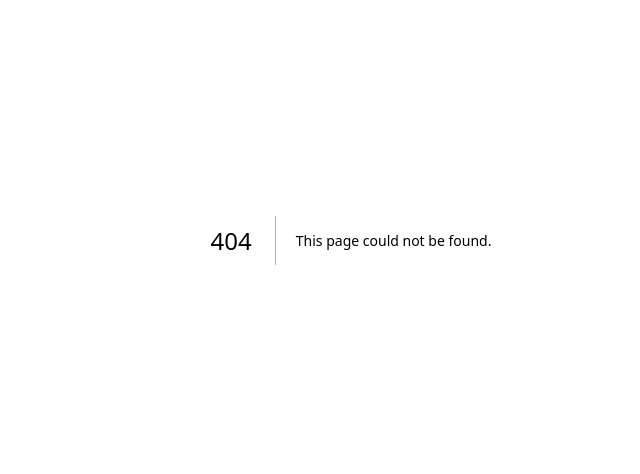
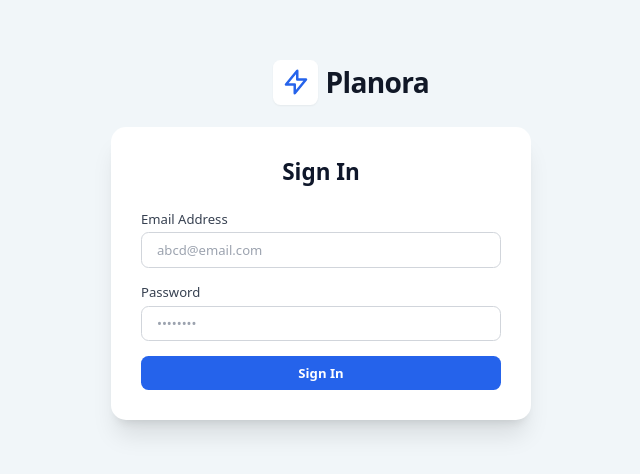
Before and after one commit to axzellinnovations/project_management_app, a Next.js app in the folder frontend/web/: page /login in a window 1280 px wide. Before the commit this address had no page. Shown: the part 160-634 px from the top of the page, without its empty margins (289-929 px from the left). Built offline with nearby package versions, Linux system fonts and the light colour scheme.

Commit message:
Basic Sign in page created

```diff
--- /dev/null
+++ b/frontend/web/app/(auth)/layout.tsx
@@ -0,0 +1,31 @@
+'use client';
+
+import Link from "next/link";
+
+export default function AuthLayout({
+  children,
+}: {
+  children: React.ReactNode;
+}) {
+  return (
+    <div className="flex min-h-screen flex-col items-center justify-center bg-[#F1F6F9] py-12 sm:px-6 lg:px-8">
+      {/* Shared Logo Header */}
+      <div className="sm:mx-auto sm:w-full sm:max-w-md mb-6">
+        <Link href="/" className="flex items-center justify-center gap-2">
+          {/* Simple Logo Icon */}
+          <div className="bg-white p-2 rounded-lg shadow-sm text-blue-600">
+            <svg className="w-8 h-8" fill="none" viewBox="0 0 24 24" stroke="currentColor">
+              <path strokeLinecap="round" strokeLinejoin="round" strokeWidth="2" d="M13 10V3L4 14h7v7l9-11h-7z" />
+            </svg>
+          </div>
+          <span className="text-3xl font-bold text-gray-900 tracking-tight">Planora</span>
+        </Link>
+      </div>
+
+      {/* The Page Content (Login/Register) goes here */}
+      <div className="w-full sm:max-w-[480px]">
+        {children}
+      </div>
+    </div>
+  );
+}
--- /dev/null
+++ b/frontend/web/app/(auth)/login/page.tsx
@@ -0,0 +1,66 @@
+'use client';
+
+import { useState } from 'react';
+
+export default function LoginPage() {
+
+    const [email, setEmail] = useState('');
+    const [password, setPassword] = useState('');
+    const [isLoading, setIsLoading] = useState(false);
+
+    const handleLogin = async (e: React.FormEvent<HTMLFormElement>) => {
+        e.preventDefault();
+        setIsLoading(true);
+
+        await new Promise(resolve => setTimeout(resolve, 2000)); // Simulate network delay
+
+        {/* show data */}
+        console.log("Logging in");
+        setIsLoading(false);
+    }
+
+    return(
+
+    <div className='bg-white p-8 rounded-2xl shadow-xl w-full max-w-md'>
+        <h1 className='text-2xl font-bold text-center mb-6'>Sign In</h1>
+
+        <form className='space-y-4' onSubmit={handleLogin}>
+            {/* email input */}
+            <div>
+                <label className='block text-sm font-medium text-gray-700 mb-1'>
+                     Email Address
+                </label>
+                <input
+                    type='email'
+                    value={email}
+                    onChange={(e)=> setEmail(e.target.value)}
+                    className='w-full px-4 py-2 border border-gray-300 rounded-lg focus:ring-2 focus:ring-blue-500 focus:outline-none'
+                    placeholder='abcd@email.com'
+                    />
+            </div>
+
+            {/* password input */}
+            <div>
+                <label className='block text-sm font-medium text-gray-700 mb-1'>
+                     Password
+                </label>
+                <input
+                    type='password'
+                    value={password}
+                    onChange={(e) => setPassword(e.target.value)}
+                    className='w-full px-4 py-2 border border-gray-300 rounded-lg focus:ring-2 focus:ring-blue-500 focus:outline-none'
+                    placeholder='••••••••'
+                    />
+            </div>
+
+            <button
+                type='submit'
+                disabled={isLoading}
+                className={`w-full font-bold py-2 rounded-lg transition-colors text-white ${isLoading ? 'bg-blue-400 cursor-not-allowed' : 'bg-blue-600 hover:bg-blue-700'}`}>
+                Sign In
+            </button>
+
+        </form>
+    </div>
+    );
+}
```
